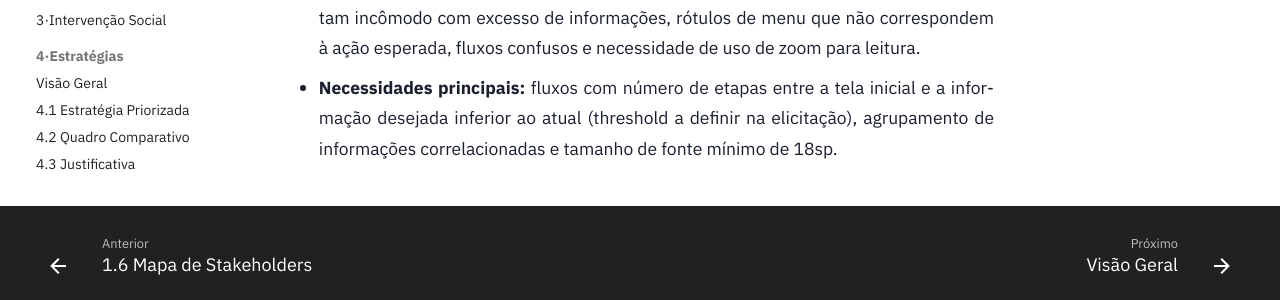
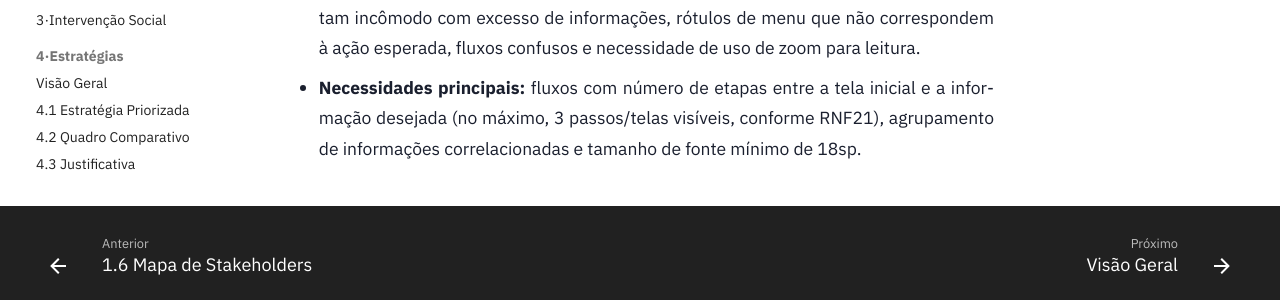
Before and after one commit to mdsreq-fga-unb/REQ-2026.1-T02-UnB-App, an MkDocs documentation site: the page built from docs/01-cenario/segmentacao.md, in a window 1280 px wide and 1059 px high. Shown: the part 693-993 px from the top of the window. Built offline with MkDocs 1.6.1 and Material for MkDocs 9.7.7, drawn with Linux system fonts in a browser that asks for light colours.

Commit message:
feat: atualiza informações que agora estão emcaminhadas pela equipe na parte de documentação do problema

```diff
--- a/docs/01-cenario/segmentacao.md
+++ b/docs/01-cenario/segmentacao.md
@@ -8,7 +8,7 @@ A plataforma atende clientes de várias faixas etárias. No entanto, há um grup
     São indivíduos que já possuem certa experiência com tecnologia, seja por atuação profissional na área ou por uso frequente no dia a dia.
 
     - **Comportamento:** conseguem navegar pelo SIGAA com menos dificuldades, mas relatam incômodo com excesso de informações, rótulos de menu que não correspondem à ação esperada, fluxos confusos e necessidade de uso de zoom para leitura.
-    - **Necessidades principais:** fluxos com número de etapas entre a tela inicial e a informação desejada inferior ao atual (threshold a definir na elicitação), agrupamento de informações correlacionadas e tamanho de fonte mínimo de 18sp.
+    - **Necessidades principais:** fluxos com número de etapas entre a tela inicial e a informação desejada (no máximo, 3 passos/telas visíveis, conforme RNF21), agrupamento de informações correlacionadas e tamanho de fonte mínimo de 18sp.
 
 === "Usuários intermediários (adaptáveis)"
     São indivíduos que possuem alguma familiaridade com tecnologia, mas não dominam totalmente sistemas mais complexos como o SIGAA.
@@ -26,4 +26,4 @@ A plataforma atende clientes de várias faixas etárias. No entanto, há um grup
     Além da baixa familiaridade tecnológica, esse grupo enfrenta limitações relacionadas ao envelhecimento, como dificuldades visuais, redução da coordenação motora e maior esforço cognitivo para processar informações.
 
     - **Comportamento:** sofrem impacto direto com letras pequenas (obrigando uso de zoom), razão de contraste entre texto e fundo abaixo de 4,5:1, excesso de informação por tela e fluxos em que o próximo elemento a ser acionado não está identificado visualmente de forma distinta dos demais.
-    - **Necessidades principais:** tamanho de fonte mínimo de 18sp; razão de contraste ≥ 4,5:1 (WCAG 2.1 nível AA); no máximo uma ação de destaque por tela — quantidade a validar com os usuários; e alvos de toque com dimensão mínima de 48×48dp (Android Accessibility Guidelines).
+    - **Necessidades principais:** tamanho de fonte mínimo de 18sp; razão de contraste ≥ 4,5:1 (WCAG 2.1 nível AA); uma única ação primária de destaque por tela (conforme RNF21); e alvos de toque com dimensão mínima de 48×48dp (Android Accessibility Guidelines).
```
Also changed, not shown: docs/01-cenario/negocio.md (+1 -1 lines).
